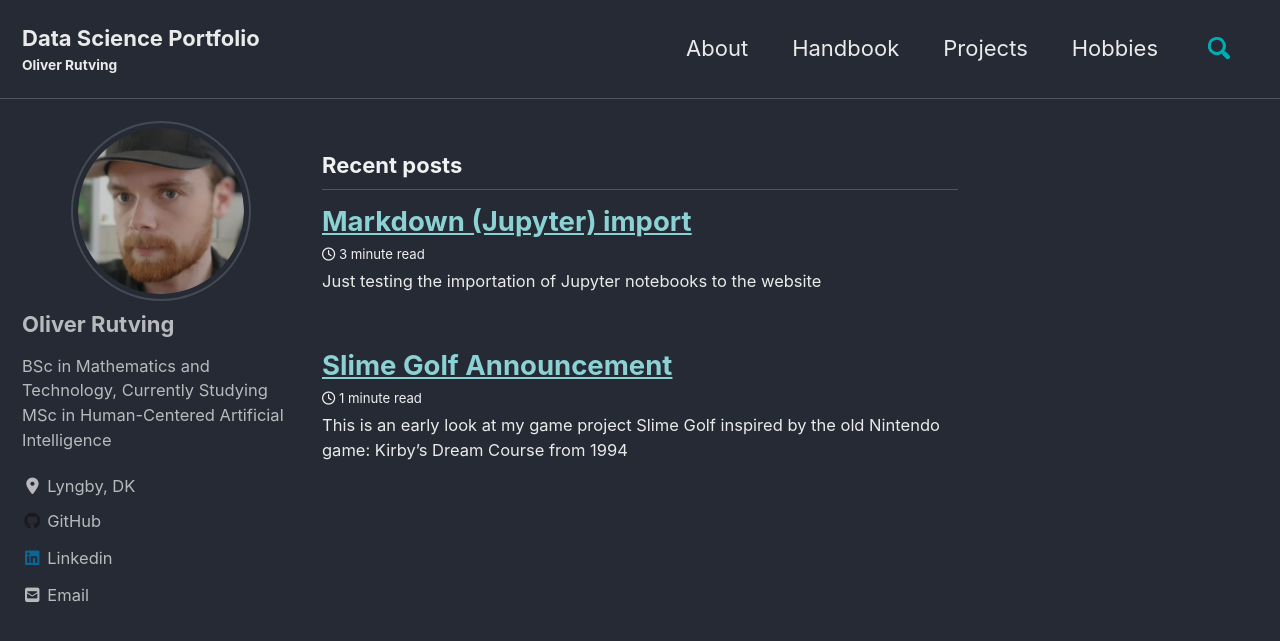
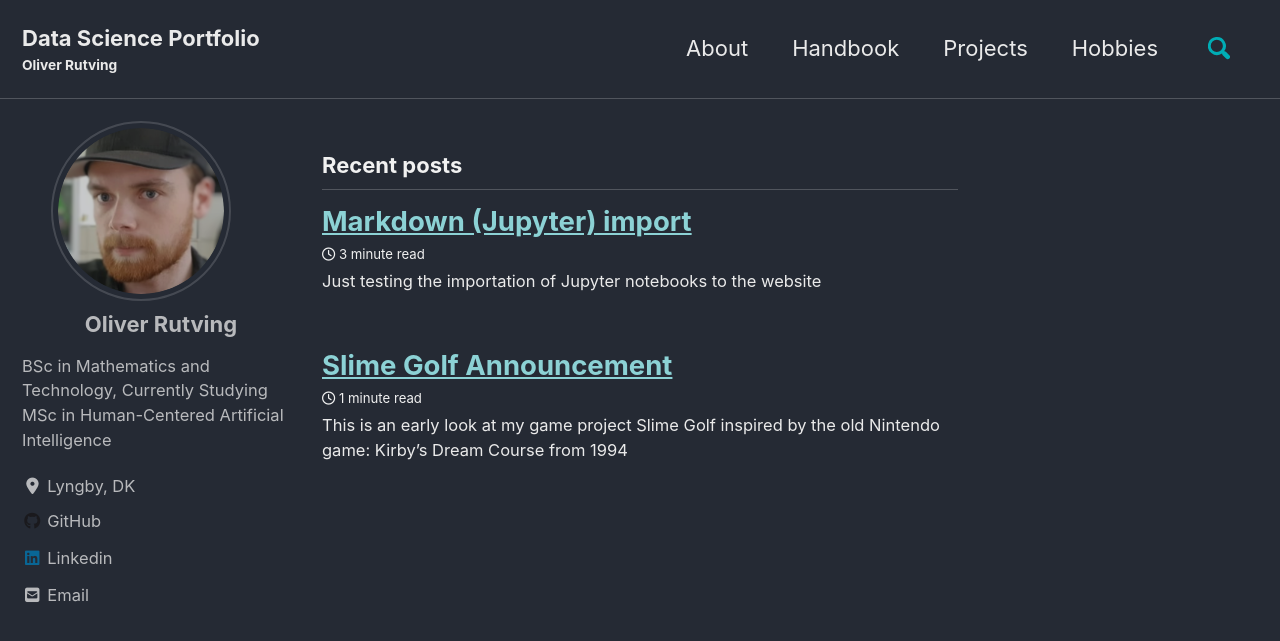
Before and after one commit to oliv2079/oliv2079.github.io, a Jekyll site: the page built from index.html, in a window 1280 px wide and 900 px high. Shown: the top 641 px of the window. Built offline with Jekyll 4.4.1, drawn with Linux system fonts in a browser that asks for light colours; cached includes are drawn as plain includes; nearby versions of some CDN libraries; the list of posts is cut into pages by our own code.

Commit message:
Update _sidebar.scss

```diff
--- a/_sass/minimal-mistakes/_sidebar.scss
+++ b/_sass/minimal-mistakes/_sidebar.scss
@@ -132,7 +132,8 @@
     max-width: 180px;
     border-radius: 100%;
     margin: 0 auto;
-    left: -50px;
+    position: relative; left: -20px;
+
 
     ///////////////////////
     display: block;
@@ -168,7 +169,8 @@
 }
 
 .author__name {
-  margin: 0 auto;
+  margin: 0;
+  text-align: center;
 
   @include breakpoint($large) {
     margin-top: 10px;
```
